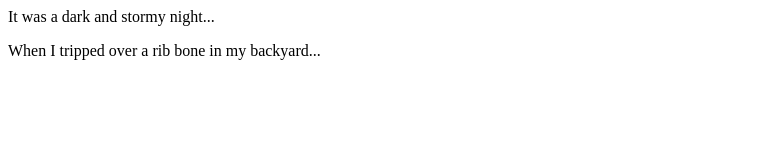
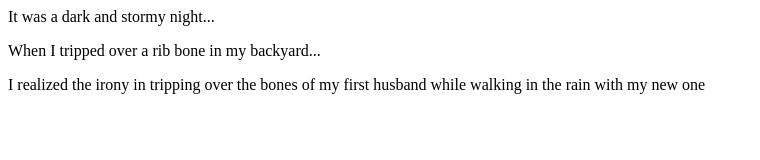
Before and after one commit to szug91/Fireside-story, a plain HTML site: page index.html in a window 1280 px wide. Shown: the whole page, without its empty margins (0-760 px from the left). Drawn offline with Linux system fonts and the light colour scheme.

Commit message:
added a line

```diff
--- a/index.html
+++ b/index.html
@@ -2,5 +2,6 @@
   <body>
     <p>It was a dark and stormy night...</p>
     <p>When I tripped over a rib bone in my backyard...</p>
+    <p>I realized the irony in tripping over the bones of my first husband while walking in the rain with my new one </p>
   </body>
 </html>
```
